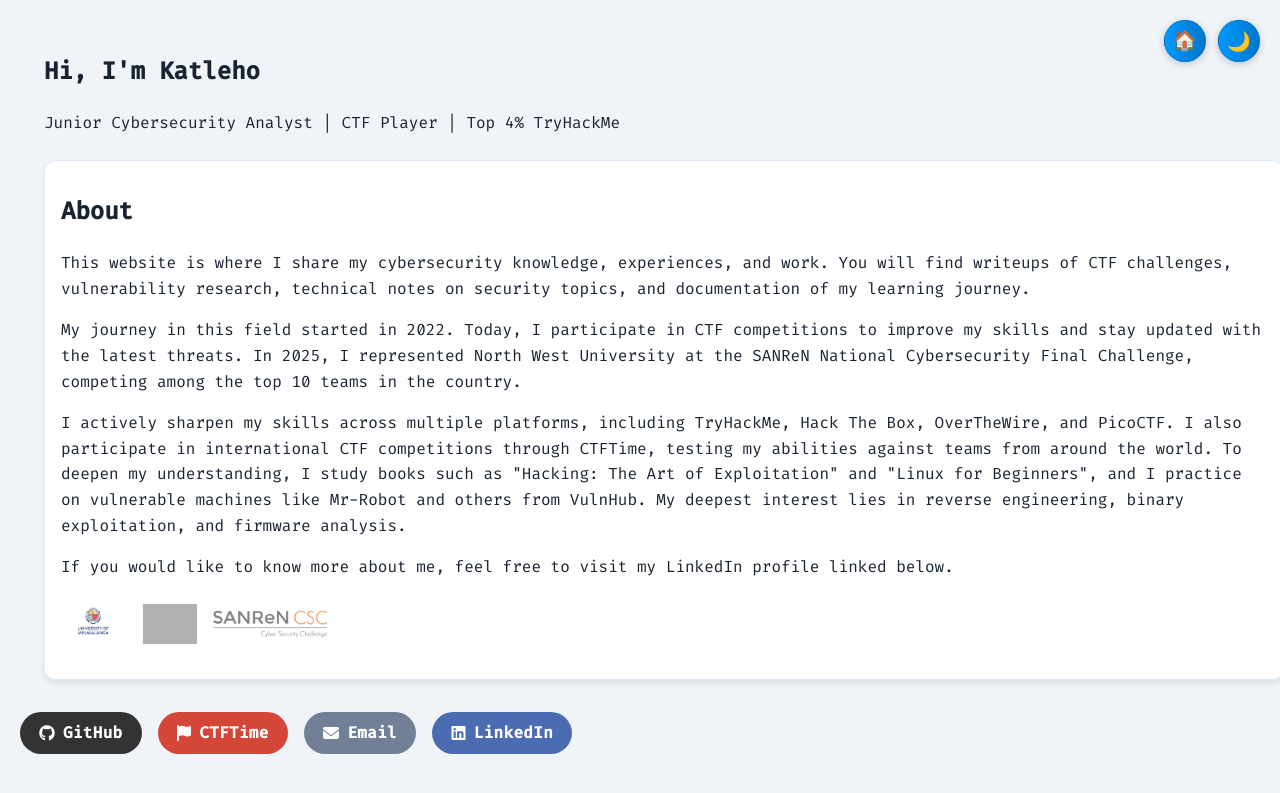
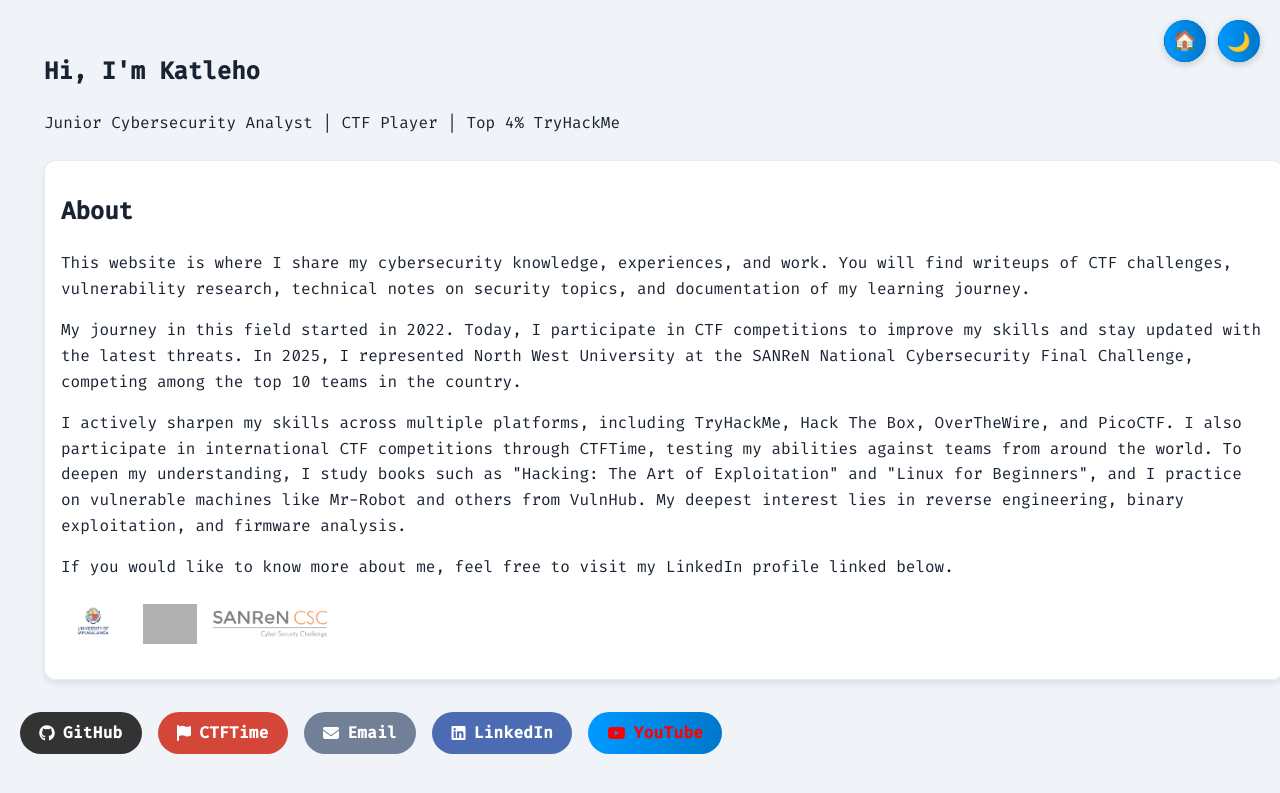
Before and after one commit to PathogenicKatt/PathogenicKatt.github.io, a Jekyll site: the page built from about.md, in a window 1280 px wide. Shown: the top 793 px of the page. Built offline with Jekyll 4.4.1, drawn with Linux system fonts in a browser that asks for light colours; grey boxes are pictures that could not be loaded.

Commit message:
Update about-me: add youtube link

```diff
--- a/about.md
+++ b/about.md
@@ -18,6 +18,8 @@
 .about-header .subtitle {
   margin-top: 0.5rem;
 }
+.social-link.youtube { color: #ff0000; }
+.social-link.youtube:hover { color: #cc0000; }
 
 </style>
 
@@ -55,6 +57,9 @@
   <a href="https://www.linkedin.com/in/katleho-mofokeng" class="social-link linkedin" target="_blank" rel="noopener noreferrer">
     <i class="fab fa-linkedin"></i> LinkedIn
   </a>
+  <a href="https://www.youtube.com/@k4ttt-in-Cyb3r" class="social-link youtube" target="_blank" rel="noopener noreferrer">
+      <i class="fab fa-youtube"></i> YouTube
+  </a>
 </div>
 <!-- Image Lightbox Modal -->
 <div id="imageModal" class="image-modal">
```
